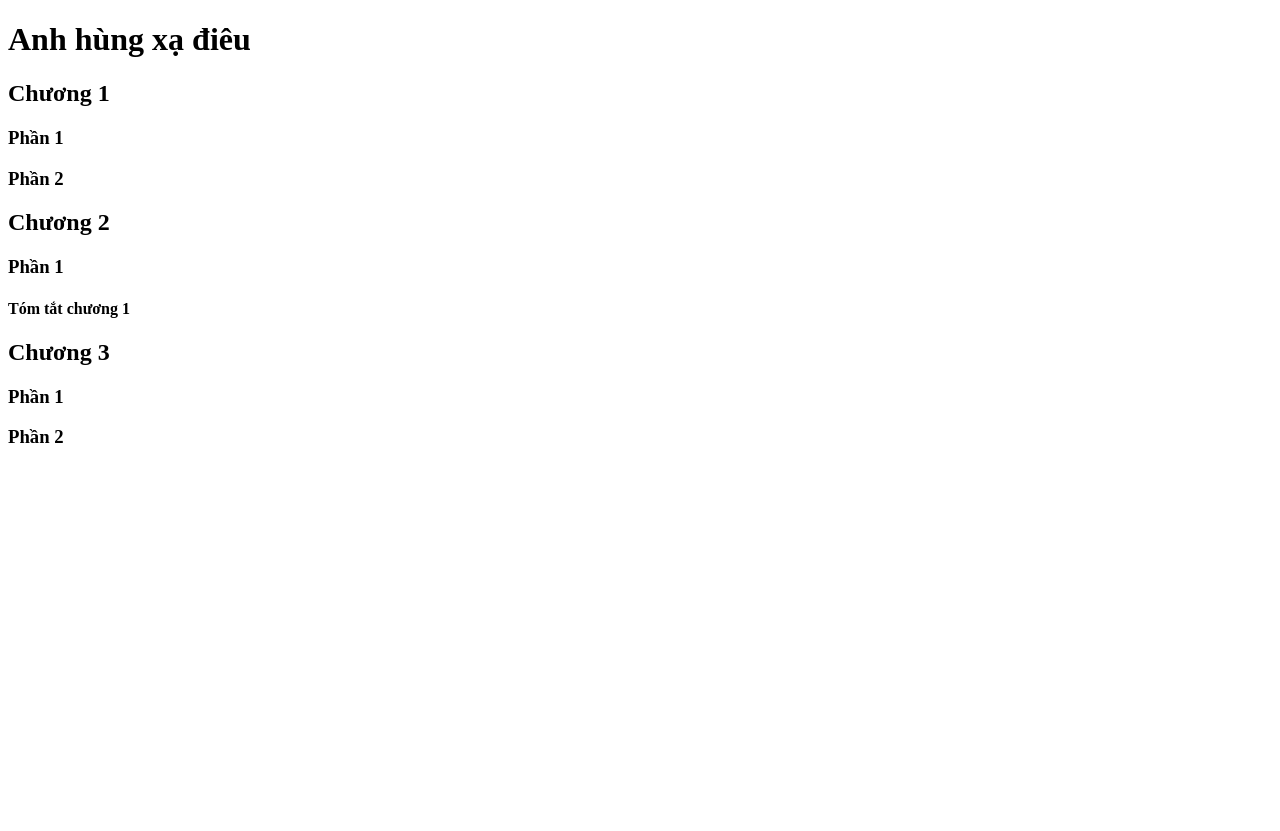
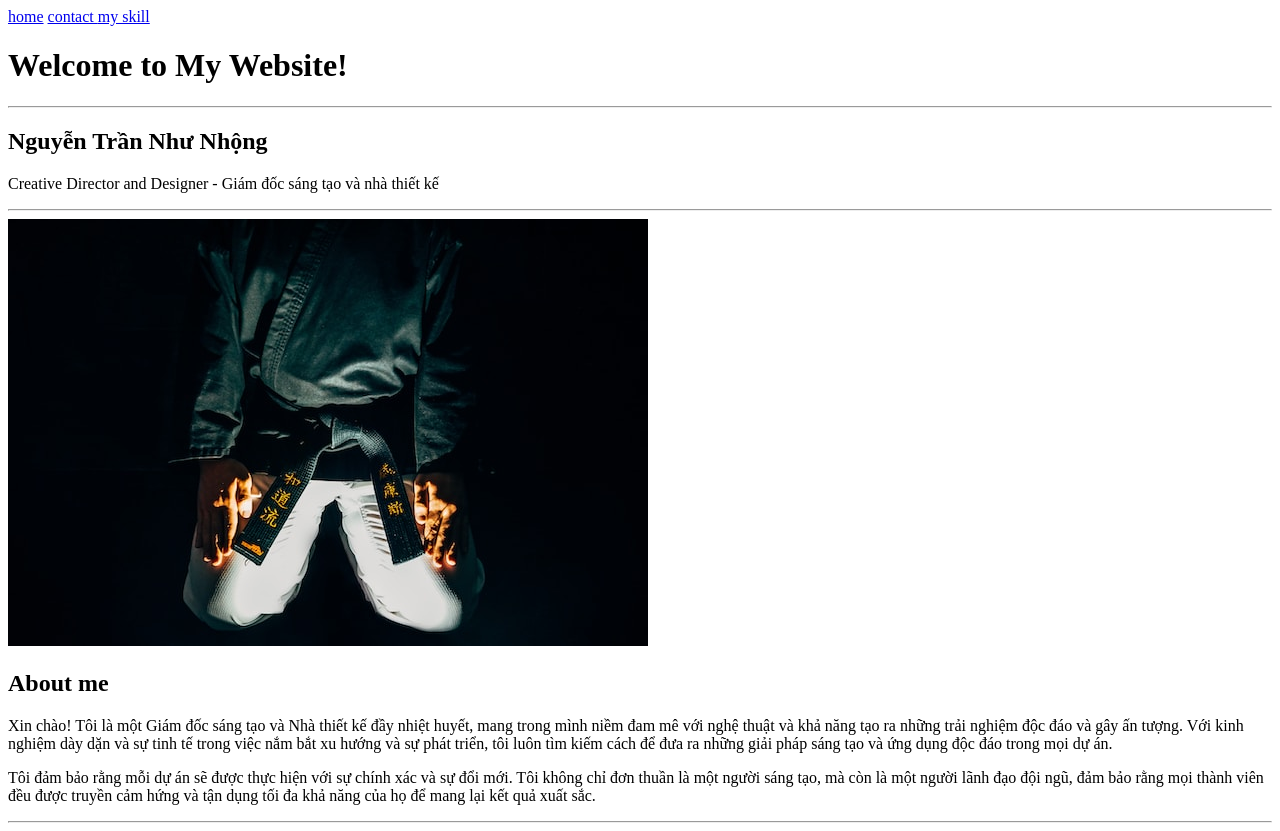
Before and after one commit to myynhungg/d-n-1, a plain HTML site: page index.html in a window 1280 px wide. Before the commit the page ends 800 px from the top, so only its background shows below. Drawn offline with Linux system fonts and the light colour scheme.

Commit message:
Add files via upload

```diff
--- a/index.html
+++ b/index.html
@@ -1,20 +1,44 @@
 <!DOCTYPE html>
-<html lang="en">
+<html lang="vi">
   <head>
     <meta charset="UTF-8" />
+    <meta http-equiv="X-UA-Compatible" content="IE=edge" />
     <meta name="viewport" content="width=device-width, initial-scale=1.0" />
-    <title>Document</title>
+    <title>Bài học multi page Website</title>
   </head>
+
   <body>
-    <h1>Anh hùng xạ điêu</h1>
-    <h2>Chương 1</h2>
-    <h3>Phần 1</h3>
-    <h3>Phần 2</h3>
-    <h2>Chương 2</h2>
-    <h3>Phần 1</h3>
-    <h4>Tóm tắt chương 1</h4>
-    <h2>Chương 3</h2>
-    <h3>Phần 1</h3>
-    <h3>Phần 2</h3>
+    <!-- Thêm các link điều hướng -->
+    <!-- 1. Điều hướng về trang chủ -->
+    <a href="/">home</a>
+    <!-- 2. Điều hướng đến contact.html -->
+    <a href="/more-info/contact.html">contact </a>
+    <!-- 3. Điều hướng đến my-skill.html -->
+    <a href="/more-info/my-skill.html">my skill</a>
+    <h1>Welcome to My Website!</h1>
+    <hr />
+    <h2>Nguyễn Trần Như Nhộng</h2>
+    <p>Creative Director and Designer - Giám đốc sáng tạo và nhà thiết kế</p>
+    <hr />
+
+    <!-- Thêm hình ảnh tuhoc.cc.jpg và khi click chuột sẽ điều hướng đến contact.html  -->
+    <a href="/more-info/contact.html "
+      ><img src="/assets/images/tuhoc.cc.jpg" alt="tuhoc"
+    /></a>
+    <h2>About me</h2>
+    <p>
+      Xin chào! Tôi là một Giám đốc sáng tạo và Nhà thiết kế đầy nhiệt huyết,
+      mang trong mình niềm đam mê với nghệ thuật và khả năng tạo ra những trải
+      nghiệm độc đáo và gây ấn tượng. Với kinh nghiệm dày dặn và sự tinh tế
+      trong việc nắm bắt xu hướng và sự phát triển, tôi luôn tìm kiếm cách để
+      đưa ra những giải pháp sáng tạo và ứng dụng độc đáo trong mọi dự án.
+    </p>
+    <p>
+      Tôi đảm bảo rằng mỗi dự án sẽ được thực hiện với sự chính xác và sự đổi
+      mới. Tôi không chỉ đơn thuần là một người sáng tạo, mà còn là một người
+      lãnh đạo đội ngũ, đảm bảo rằng mọi thành viên đều được truyền cảm hứng và
+      tận dụng tối đa khả năng của họ để mang lại kết quả xuất sắc.
+    </p>
+    <hr />
   </body>
 </html>
```
Also changed, not shown: more-info/contact.html (added, +30 -0 lines), more-info/my-skill.html (added, +39 -0 lines), assets/images/logo.png (added), assets/images/tuhoc.cc.jpg (added).
